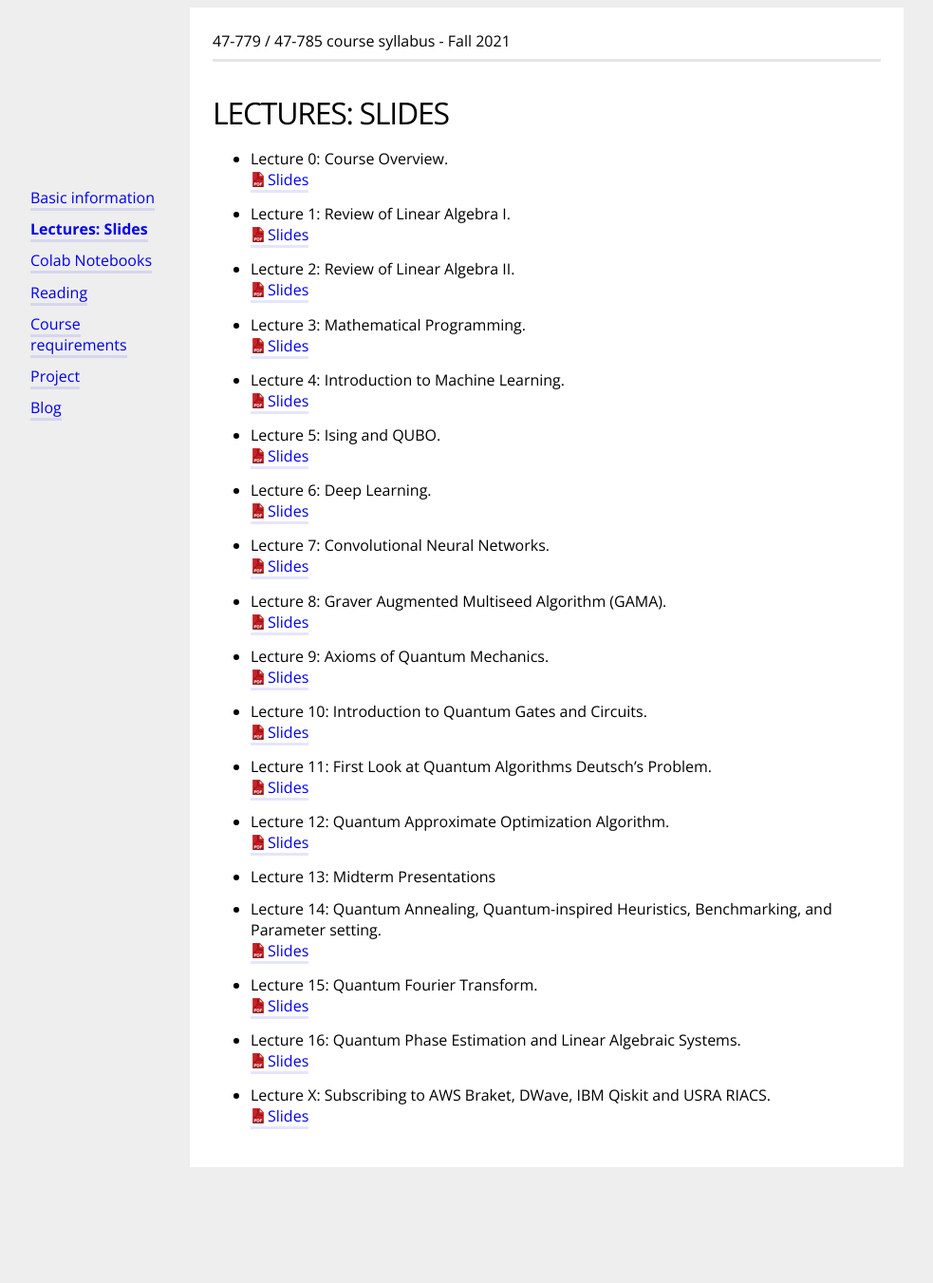
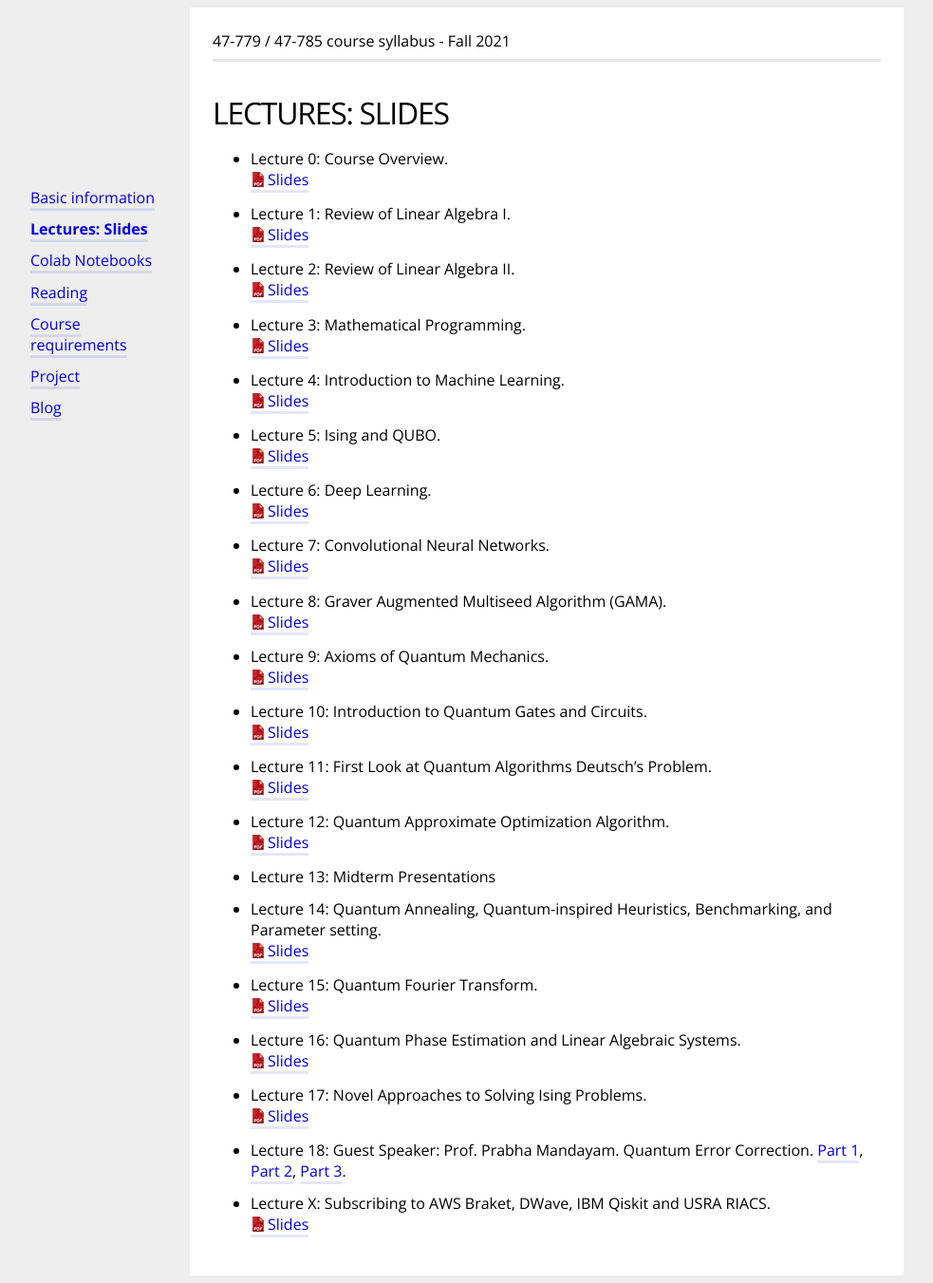
Before and after one commit to bernalde/QuIPML, a Jekyll site: the page built from lecture.md, in a window 1280 px wide. Shown: the whole page at 95% size, without its empty margins (64-1047 px from the left). Built offline with Jekyll 4.4.1, drawn with Linux system fonts in a browser that asks for light colours; before the commit the page ends 1237 px from its top, so only the background shows below that.

Commit message:
Lectures 17 and 18

```diff
--- a/lecture.md
+++ b/lecture.md
@@ -58,5 +58,11 @@ Here you can access all the lecture slides.
 - Lecture 16: Quantum Phase Estimation and Linear Algebraic Systems.<br>
 <a href="slides/QUIP and QML Lecture 16 - Quantum Phase Estimation and Linear Algebraic Systems.pdf" download>Slides</a>
 
+- Lecture 17: Novel Approaches to Solving Ising Problems.<br>
+<a href="slides/QUIP and QML Lecture 17 - Novel Approaches to Solving Ising Models.pdf" download>Slides</a>
+
+- Lecture 18: Guest Speaker: Prof. Prabha Mandayam. Quantum Error Correction. [Part 1](https://www.youtube.com/watch?v=0Hhu2B1Xbu0), [Part 2](https://www.youtube.com/watch?v=VdHyAabmhyY), [Part 3](https://www.youtube.com/watch?v=Hz-kasZtrWc).
+
+
 - Lecture X: Subscribing to AWS Braket, DWave, IBM Qiskit and USRA RIACS.<br>
 <a href="slides/QUIP and QML Lecture X - Subscribing to AWS Braket, DWave, IBM Qiskit and USRA RIACS.pdf" download>Slides</a>
```
Also changed, not shown: 1 other file.
